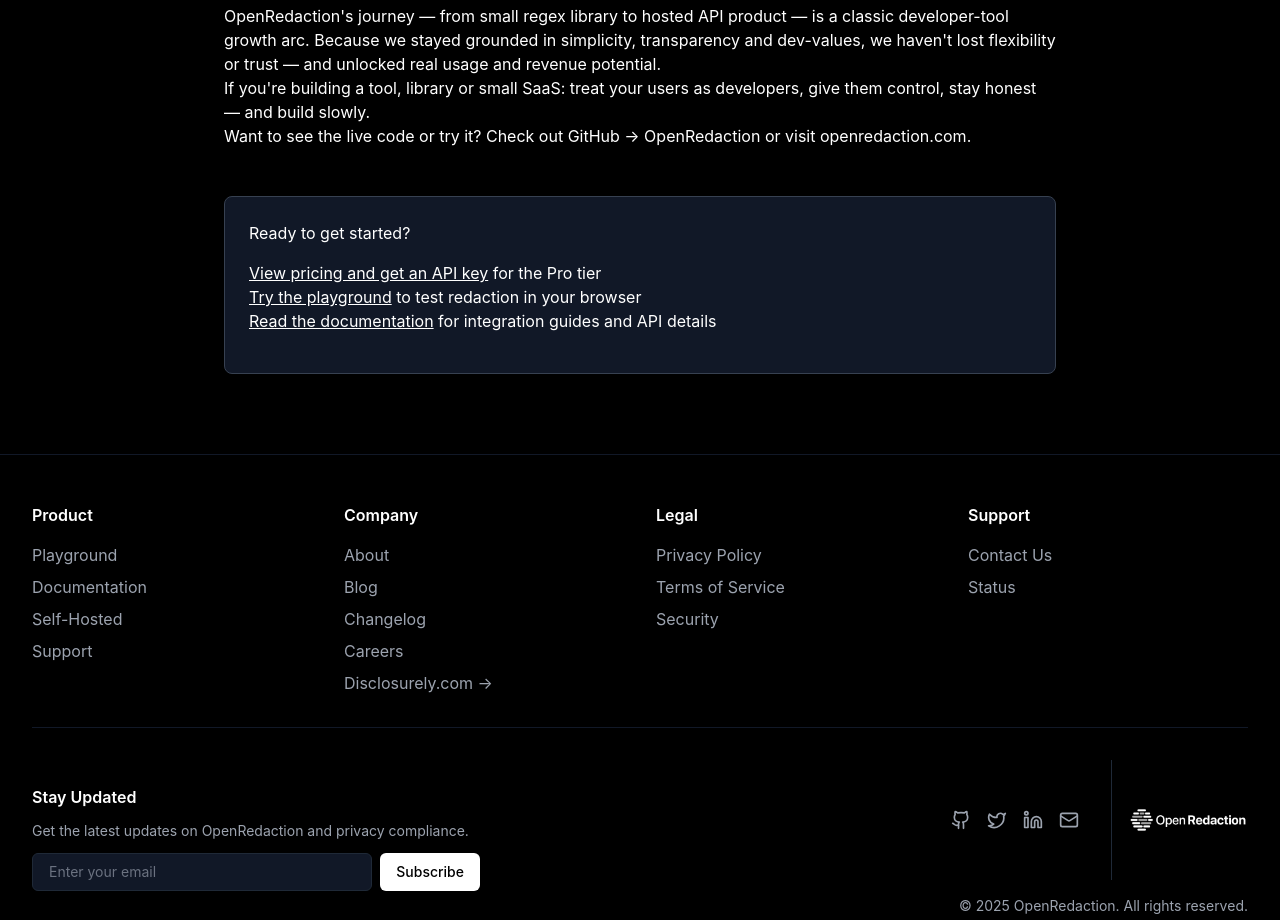
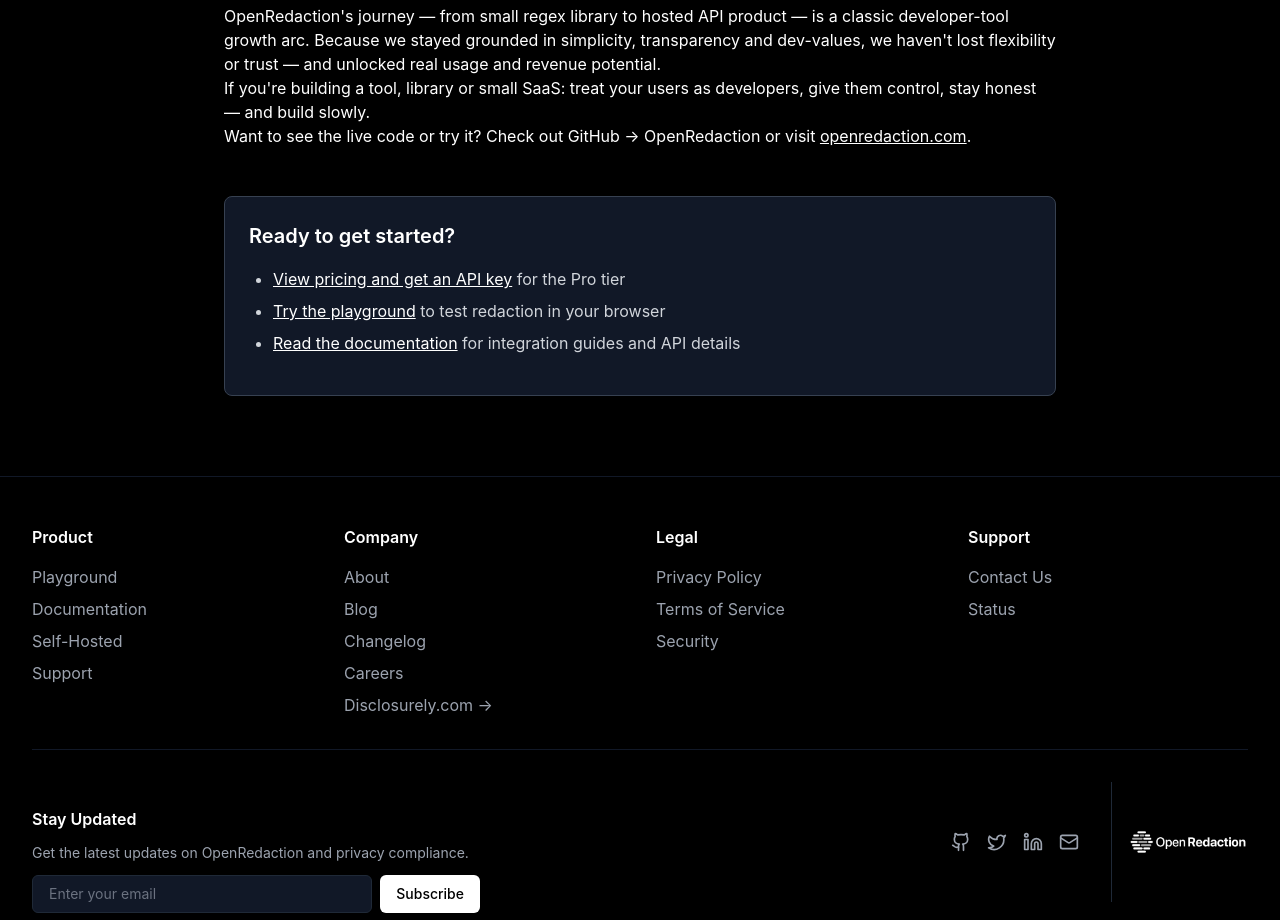
Before and after one commit to sam247/openredaction-site, a Next.js app: page /blog/building-openredaction-developer-journey in a window 1280 px wide. Shown: the part 2000-2920 px from the top of the page. Built offline with nearby package versions, Linux system fonts and the light colour scheme; no server answers.

Commit message:
Fix: Improve blog post layout and styling - better prose classes and link processing

```diff
--- a/app/blog/[slug]/page.tsx
+++ b/app/blog/[slug]/page.tsx
@@ -136,12 +136,12 @@
 
       <p>Want to see the live code or try it? Check out <a href="https://github.com/sam247/openredaction" target="_blank" rel="noopener noreferrer">GitHub → OpenRedaction</a> or visit <a href="https://openredaction.com">openredaction.com</a>.</p>
 
-      <div style="margin-top: 3rem; padding: 1.5rem; background: #111827; border: 1px solid #374151; border-radius: 0.5rem;">
-        <h3 style="margin-top: 0; margin-bottom: 1rem;">Ready to get started?</h3>
-        <ul style="margin-bottom: 1rem;">
-          <li><a href="/pricing">View pricing and get an API key</a> for the Pro tier</li>
-          <li><a href="/playground">Try the playground</a> to test redaction in your browser</li>
-          <li><a href="/docs">Read the documentation</a> for integration guides and API details</li>
+      <div style="margin-top: 3rem; padding: 1.5rem; background-color: #111827; border: 1px solid #374151; border-radius: 0.5rem;">
+        <h3 style="margin-top: 0; margin-bottom: 1rem; font-size: 1.25rem; font-weight: 600; color: #fff;">Ready to get started?</h3>
+        <ul style="margin-bottom: 1rem; padding-left: 1.5rem; list-style-type: disc; color: #d1d5db;">
+          <li style="margin-bottom: 0.5rem;"><a href="/pricing" style="color: #fff; text-decoration: underline;">View pricing and get an API key</a> for the Pro tier</li>
+          <li style="margin-bottom: 0.5rem;"><a href="/playground" style="color: #fff; text-decoration: underline;">Try the playground</a> to test redaction in your browser</li>
+          <li style="margin-bottom: 0.5rem;"><a href="/docs" style="color: #fff; text-decoration: underline;">Read the documentation</a> for integration guides and API details</li>
         </ul>
       </div>
     `,
@@ -171,11 +171,15 @@
     notFound();
   }
 
-  // Convert internal links to Next.js Link components
+  // Process content - ensure links have proper styling
   const processedContent = post.content
-    .replace(/<a href="\/pricing">/g, '<a href="/pricing" style="color: #fff; text-decoration: underline;">')
-    .replace(/<a href="\/playground">/g, '<a href="/playground" style="color: #fff; text-decoration: underline;">')
-    .replace(/<a href="\/docs">/g, '<a href="/docs" style="color: #fff; text-decoration: underline;">');
+    .replace(/<a href="([^"]+)">/g, (match, href) => {
+      if (href.startsWith('/') || href.startsWith('https://openredaction.com')) {
+        return `<a href="${href}" style="color: #fff; text-decoration: underline; hover:color: #d1d5db;">`;
+      }
+      return `<a href="${href}" target="_blank" rel="noopener noreferrer" style="color: #fff; text-decoration: underline;">`;
+    })
+    .trim();
 
   return (
     <div className="min-h-screen bg-black text-white">
@@ -211,15 +215,19 @@
 
             <div
               className="prose prose-invert prose-lg max-w-none
-                prose-headings:text-white
-                prose-p:text-gray-300
-                prose-a:text-white prose-a:underline
-                prose-strong:text-white
-                prose-code:text-green-400 prose-code:bg-gray-900 prose-code:px-1 prose-code:py-0.5 prose-code:rounded
-                prose-pre:bg-gray-900 prose-pre:border prose-pre:border-gray-800
-                prose-ul:text-gray-300
-                prose-li:text-gray-300
-                prose-hr:border-gray-800"
+                prose-headings:text-white prose-headings:font-semibold
+                prose-h1:text-3xl prose-h1:font-bold prose-h1:mt-8 prose-h1:mb-4
+                prose-h2:text-2xl prose-h2:font-semibold prose-h2:mt-8 prose-h2:mb-4
+                prose-h3:text-xl prose-h3:font-semibold prose-h3:mt-6 prose-h3:mb-3
+                prose-p:text-gray-300 prose-p:mb-4 prose-p:leading-relaxed
+                prose-a:text-white prose-a:underline prose-a:hover:text-gray-300
+                prose-strong:text-white prose-strong:font-semibold
+                prose-code:text-green-400 prose-code:bg-gray-900 prose-code:px-1 prose-code:py-0.5 prose-code:rounded prose-code:text-sm
+                prose-pre:bg-gray-900 prose-pre:border prose-pre:border-gray-800 prose-pre:rounded prose-pre:p-4
+                prose-ul:text-gray-300 prose-ul:my-4 prose-ul:pl-6
+                prose-li:text-gray-300 prose-li:my-2 prose-li:leading-relaxed
+                prose-hr:border-gray-800 prose-hr:my-8
+                prose-blockquote:border-l-gray-800 prose-blockquote:text-gray-400"
               dangerouslySetInnerHTML={{ __html: processedContent }}
             />
           </article>
```
